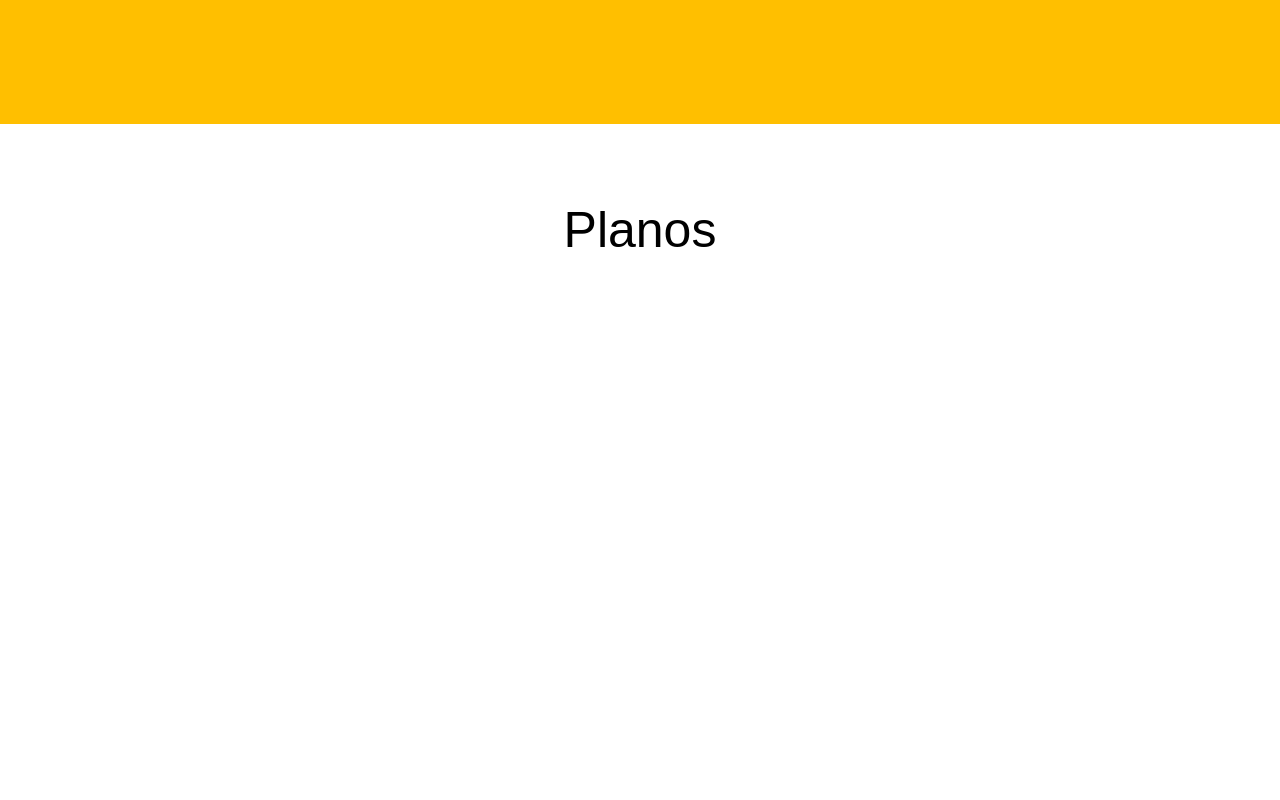
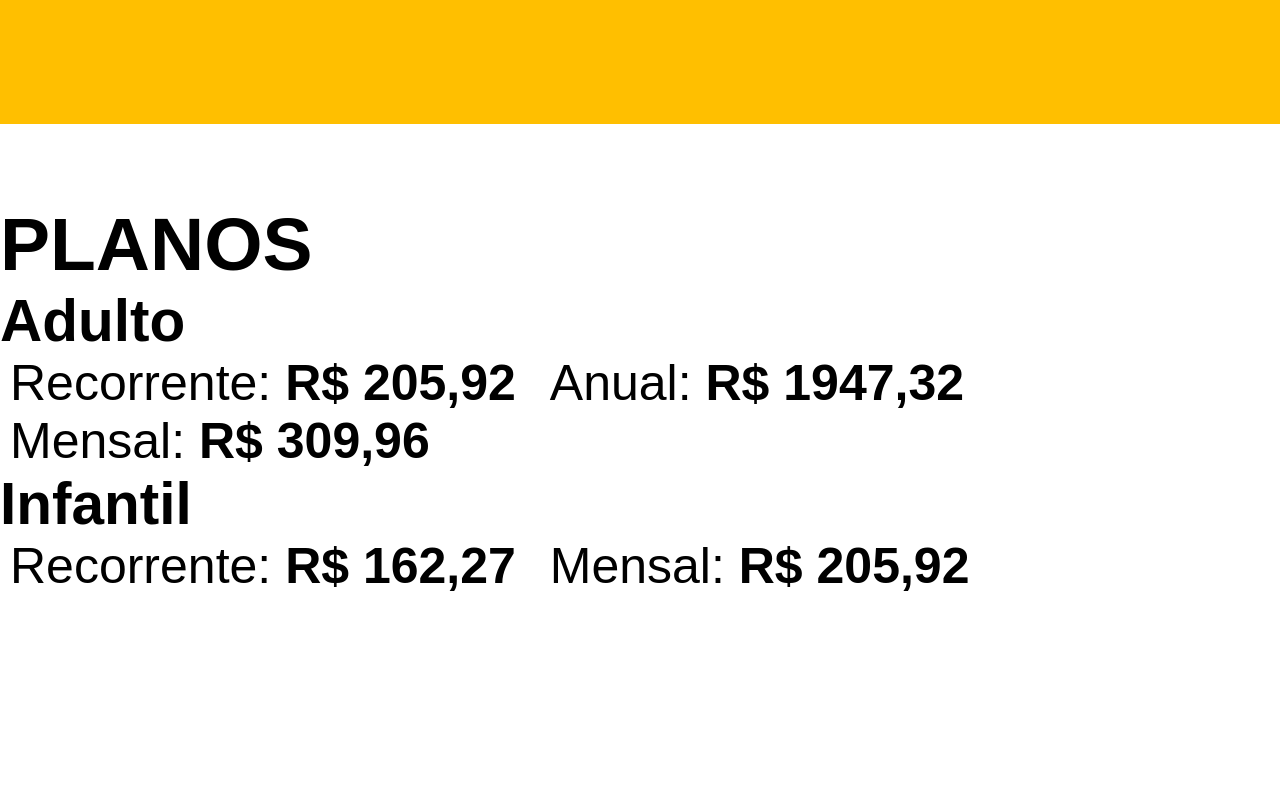
Before and after one commit to DougTheBoy/Site-Alliance, a plain HTML site: page index.html in a window 1280 px wide. Shown: the part 740-1540 px from the top of the page. Drawn offline with Linux system fonts and the light colour scheme.

Commit message:
index.html

```diff
--- a/index.html
+++ b/index.html
@@ -12,7 +12,7 @@
     <a href="index.html"><img id="header-logo" src="images/alliance-preto2.png" alt="Icone alliance"></a>
     <nav class="nav-menu1">
       <ul>
-        <li><a href="#academia">Academia</a></li>
+        <li><a href="index.html">Academia</a></li>
         <li><a href="#planos">Planos</a></li>
         <li><a href="#programas">Programas de Treino</a></li>
         <li><a href="#horarios">Horários</a></li>
@@ -57,7 +57,35 @@
           </div>
         </div>
     </section>
-    <section id="planos">Planos</section>
+    <section id="planos">
+      <div class="main-content2">
+        <div class="container-titulo">
+          <h1 class="list-titulo-planos" data-anime="left">PLANOS</h1>
+        </div>
+        <div class="container-plans">
+          <div class="container-adulto" data-anime="left">
+            <h3>Adulto</h3>
+            <div>
+              <ul class="inline-lista">
+                <li>Recorrente:  <strong>R$ 205,92</strong></li>
+                <li>Anual: <strong>R$ 1947,32</strong></li>
+                <li>Mensal: <strong>R$ 309,96</strong></li>
+              </ul>
+            </div>
+          </div>
+          <div class="container-infantil" data-anime="right">
+            <h3>Infantil</h3>
+            <div>
+              <ul class="inline-lista">
+                <li>Recorrente: <strong>R$ 162,27</strong></li>
+                <li>Mensal: <strong>R$ 205,92</strong></li>
+              </ul>
+            </div>
+          </div>
+        </div>
+      </div>
+
+    </section>
     <section id="programas">Programas de Treino</section>
     <section id="horarios">Horários</section>
     <section id="aula">Aula Experimental</section>
```
